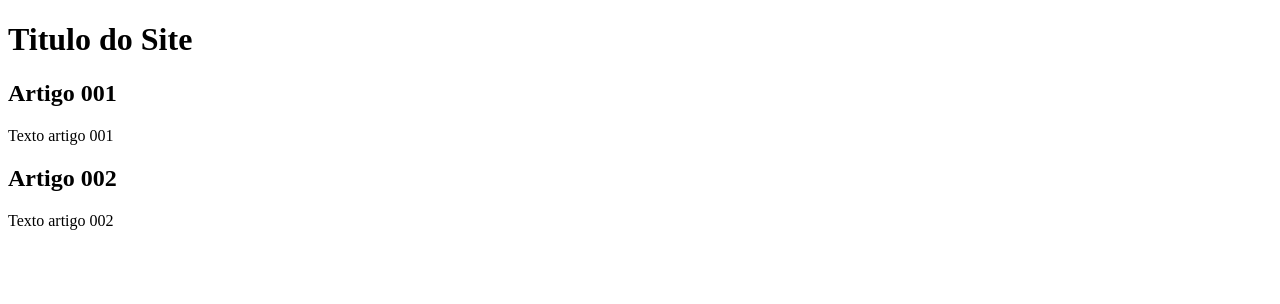
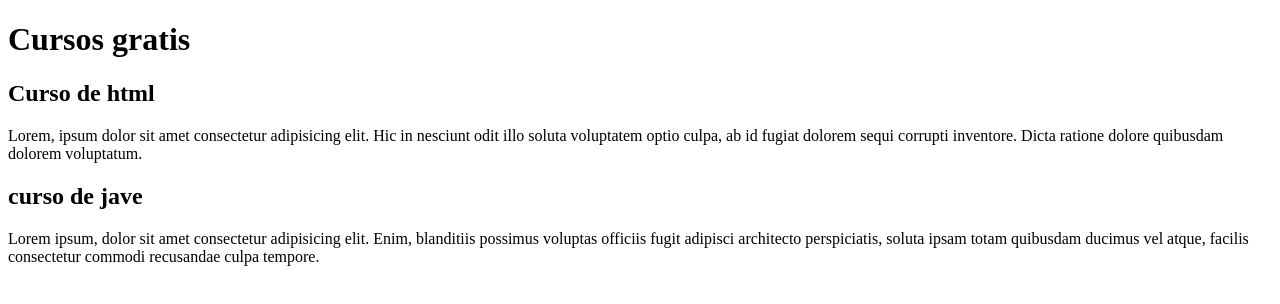
Before and after one commit to DanielSiilvas/Projeto-Site, a plain HTML site: page index.html in a window 1280 px wide. Drawn offline with Linux system fonts and the light colour scheme.

Commit message:
comecei a escrever o conteudo

```diff
--- a/index.html
+++ b/index.html
@@ -8,15 +8,15 @@
 <body>
     <main>
         <header>
-            <h1>Titulo do Site</h1>
+            <h1>Cursos gratis</h1>
         </header>
         <article>
-            <h2>Artigo 001</h2>
-            <p>Texto artigo 001</p>
+            <h2>Curso de html</h2>
+            <p>Lorem, ipsum dolor sit amet consectetur adipisicing elit. Hic in nesciunt odit illo soluta voluptatem optio culpa, ab id fugiat dolorem sequi corrupti inventore. Dicta ratione dolore quibusdam dolorem voluptatum.</p>
         </article>
         <article>
-            <h2>Artigo 002</h2>
-            <p>Texto artigo 002</p>
+            <h2>curso de jave</h2>
+            <p>Lorem ipsum, dolor sit amet consectetur adipisicing elit. Enim, blanditiis possimus voluptas officiis fugit adipisci architecto perspiciatis, soluta ipsam totam quibusdam ducimus vel atque, facilis consectetur commodi recusandae culpa tempore.</p>
         </article>
     </main>
 </body>
```
